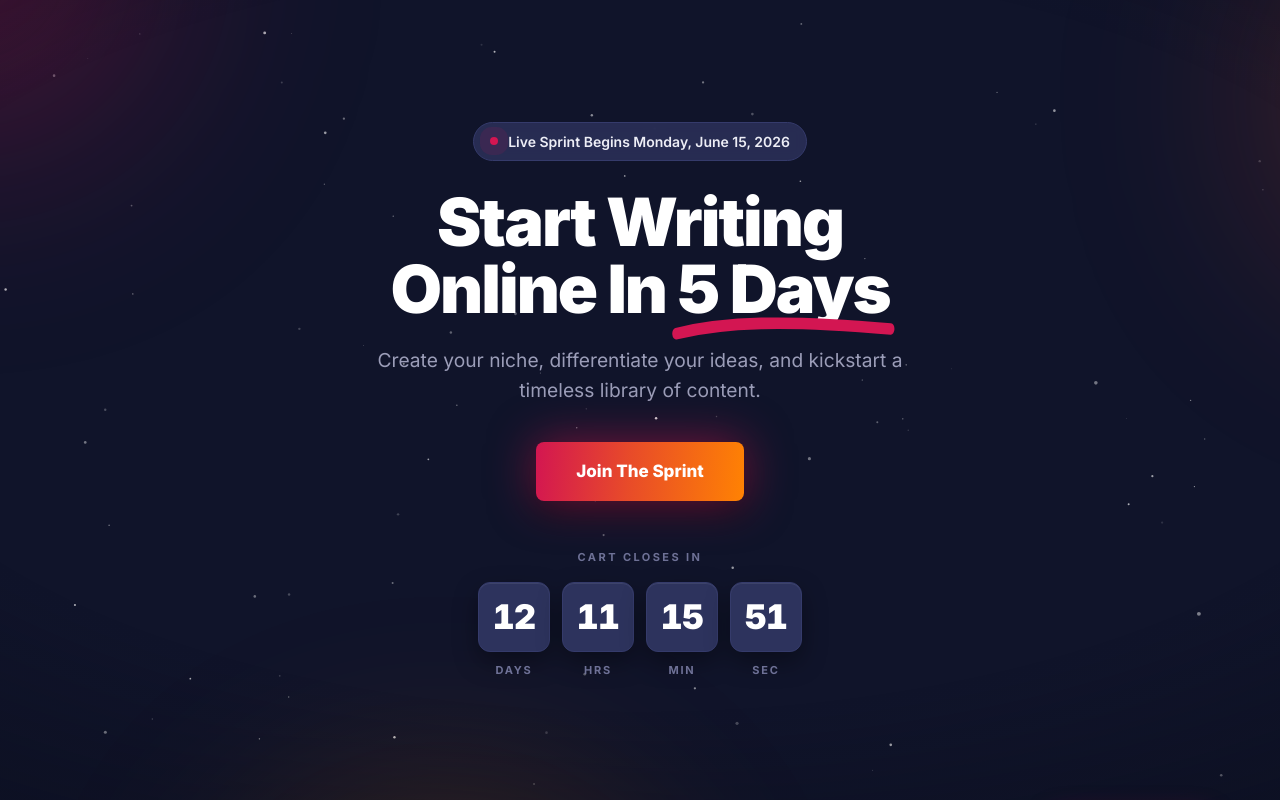
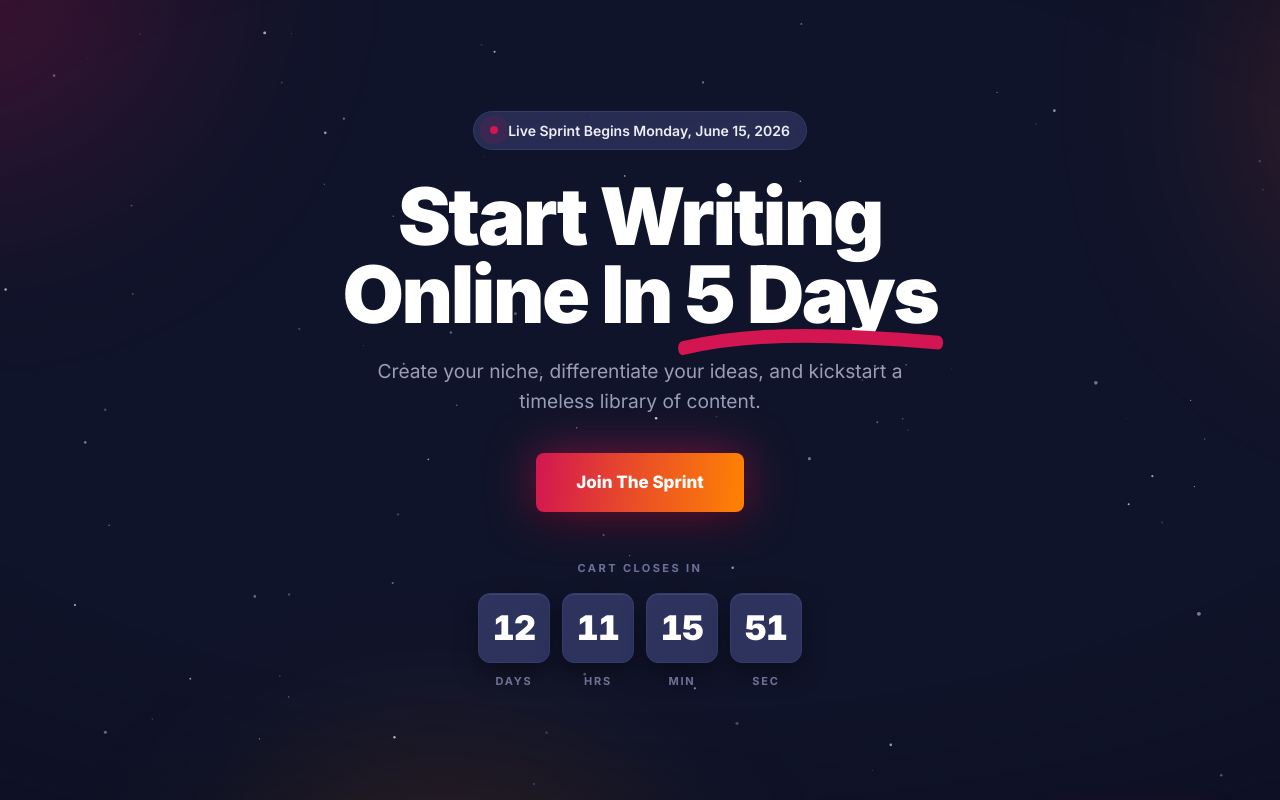
Before and after one commit to jtzack/swo-sprint, a React (Vite) app: page / in a window 1280 px wide. Shown: the top 800 px of the page. Built offline with nearby package versions, Linux system fonts and the light colour scheme.

Commit message:
Bump hero headline back up so it leads the hierarchy (others stay small)

```diff
--- a/src/App.tsx
+++ b/src/App.tsx
@@ -289,7 +289,7 @@ function Hero({ ctaRef }: { ctaRef: React.RefObject<HTMLAnchorElement | null> })
         </div>
         <h1
           className="font-black text-white mt-7"
-          style={{ fontSize: 'clamp(38px, 5.2vw, 68px)', lineHeight: 1.0, letterSpacing: '-0.03em', textWrap: 'balance' as React.CSSProperties['textWrap'] }}
+          style={{ fontSize: 'clamp(42px, 6.2vw, 84px)', lineHeight: 0.98, letterSpacing: '-0.03em', textWrap: 'balance' as React.CSSProperties['textWrap'] }}
         >
           Start Writing<br />
           Online In{' '}
```
